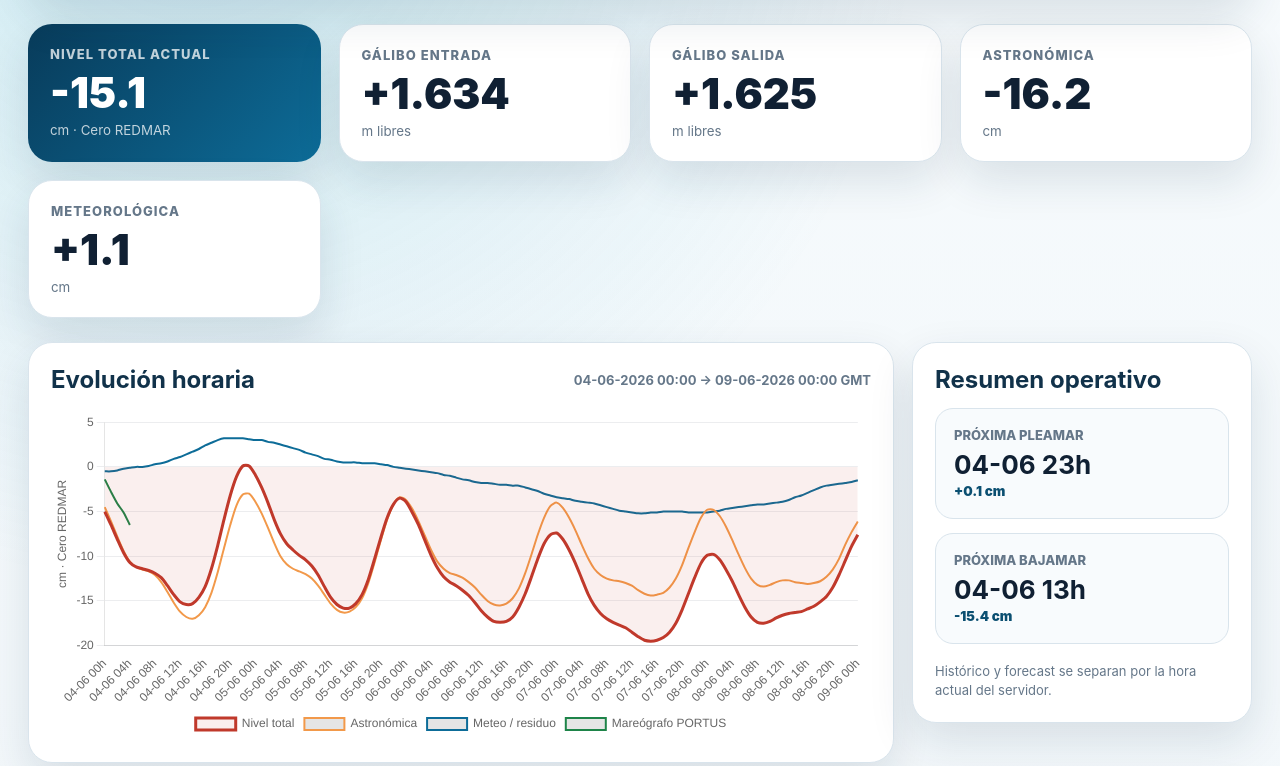
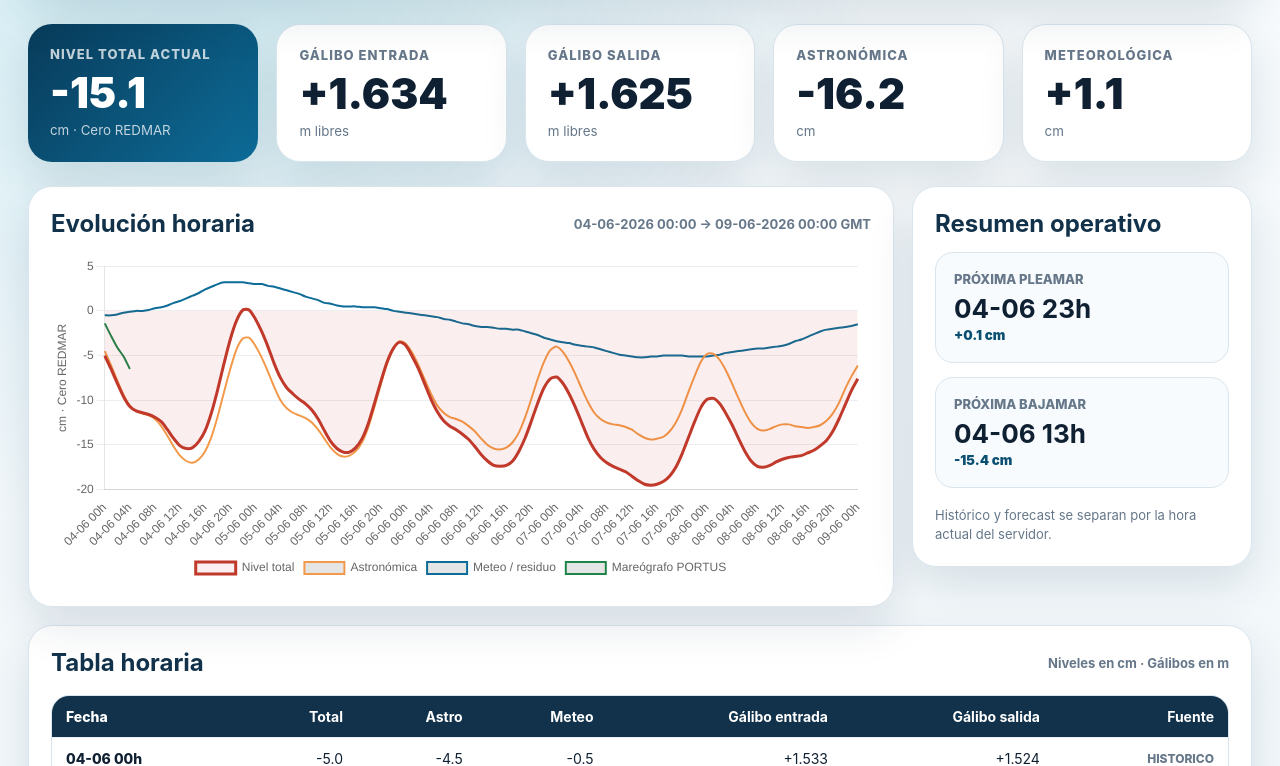
Before and after one commit to PaulaTower/Galibo_CanBarbara_v2, a Flask app: page / in a window 1280 px wide. Shown: the part 248-1014 px from the top of the page. Run offline with Flask 3, Linux system fonts and the light colour scheme.

Commit message:
Update style.css

```diff
--- a/static/style.css
+++ b/static/style.css
@@ -77,7 +77,7 @@ h1{font-size:40px;line-height:1.05;margin:0 0 12px}
 .hint{font-size:13px}
 .hidden{display:none!important}
 .error{margin-top:22px;padding:20px;border-color:#f0b4aa;background:#fff6f4;color:#9e2f22}
-.cards{display:grid;grid-template-columns:repeat(4,1fr);gap:18px;margin:24px 0}
+.cards{display:grid;grid-template-columns:repeat(5,1fr);gap:18px;margin:24px 0}
 .card{padding:22px}
 .card.primary{background:linear-gradient(135deg,#083b5a,#0d6c98);color:white;border:none}
 .label{display:block;color:var(--muted);font-size:13px;text-transform:uppercase;letter-spacing:.08em;font-weight:800;margin-bottom:10px}
```
